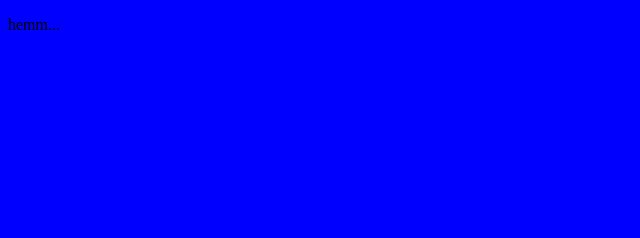
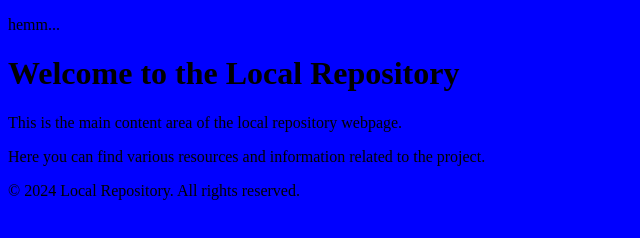
Before and after one commit to VinothaAppDev/localSystemProjects, a plain HTML site: page index.html in a window 1280 px wide. Shown: the whole page, without its empty margins (0-640 px from the left). Drawn offline with Linux system fonts and the light colour scheme.

Commit message:
started working on html

```diff
--- a/index.html
+++ b/index.html
@@ -8,5 +8,17 @@
 </head>
 <body>
     <p>hemm...</p>
+    <header>
+        <h1>Welcome to the Local Repository</h1>
+    </header>
+    <main>
+        <p>This is the main content area of the local repository webpage.</p>
+        <p>
+            Here you can find various resources and information related to the project.
+        </p>
+    </main>
+    <footer>
+        <p>&copy; 2024 Local Repository. All rights reserved.</p>
+    </footer>
 </body>
 </html>
```
